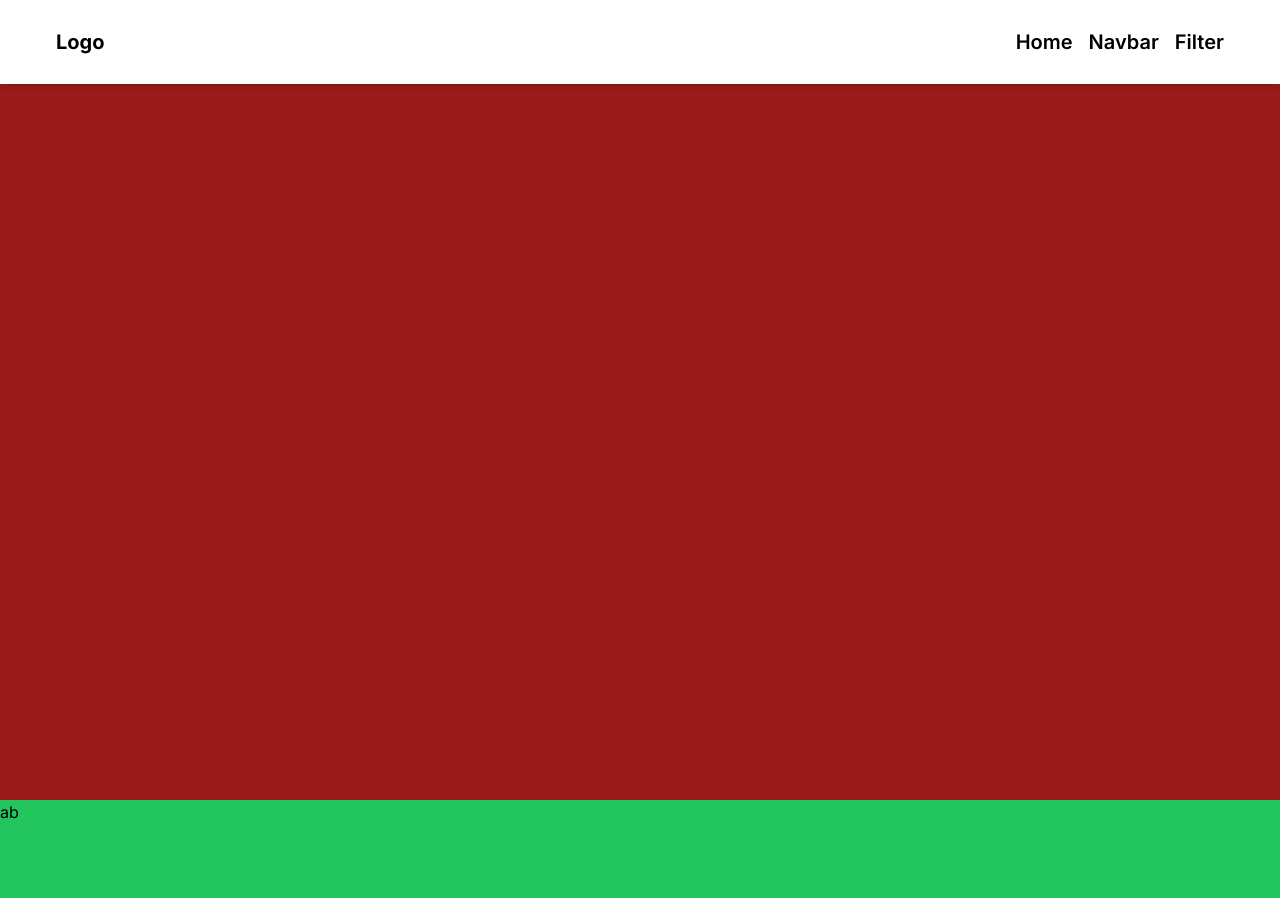
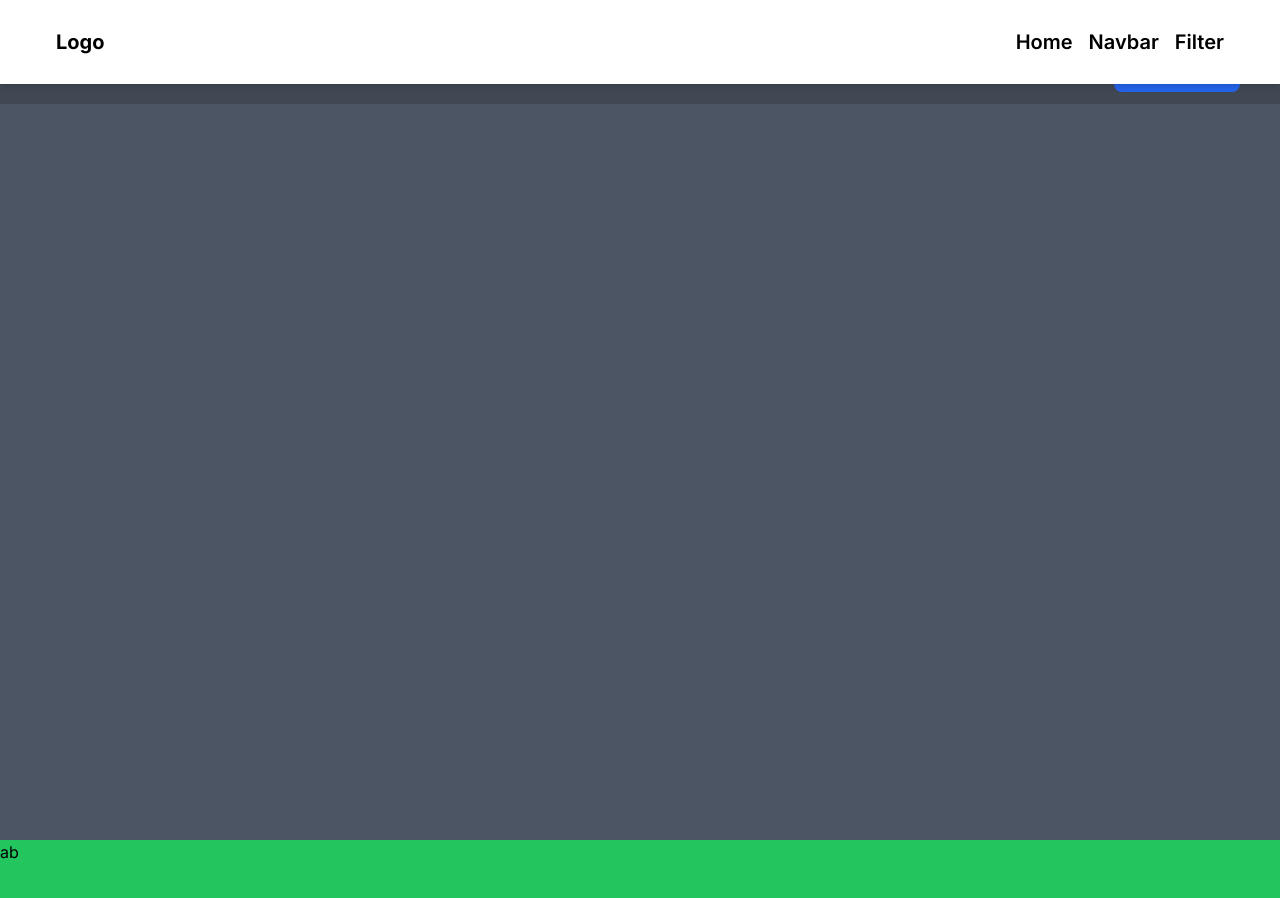
Before and after one commit to Sandeep-Luhaniwal/next-common-components, a Next.js app: page /scrollnavbar in a window 1280 px wide. Shown: the top 898 px of the page. Built offline with nearby package versions, Linux system fonts and the light colour scheme.

Commit message:
changes navbar and scrollnavbar

```diff
--- a/app/navbar/[allfolder]/page.js
+++ b/app/navbar/[allfolder]/page.js
@@ -1,11 +1,10 @@
 import DataShow from '@/src/components/allnavbar/DataShow'
-import ScrollNavBar from '@/src/components/allnavbar/ScrollNavBar'
-import Filter from '@/src/components/filter/Filter'
-import React from 'react'
+import CommonButton from '@/src/components/common/CommonButton'
 
 const page = () => {
     return (
         <div>
+            <CommonButton />
             <DataShow />
         </div>
     )
--- a/app/navbar/page.js
+++ b/app/navbar/page.js
@@ -1,9 +1,11 @@
 import NavBar from '@/src/components/allnavbar/NavBar'
+import CommonButton from '@/src/components/common/CommonButton'
 
 const page = () => {
     return (
         <div>
-            <NavBar/>
+            <CommonButton />
+            <NavBar />
         </div>
     )
 }
--- a/src/components/allnavbar/NavBar.jsx
+++ b/src/components/allnavbar/NavBar.jsx
@@ -9,7 +9,7 @@ const NavBar = () => {
 
     return (
         <>
-            <div className="bg-black mt-32">
+            <div className="bg-black">
                 <div className="max-w-[1200px] px-4 py-3 mx-auto">
                     <div className="flex text-white justify-between items-center">
                         <h1 className='text-3xl capitalize'>logo</h1>
--- a/src/components/allnavbar/ScrollNavBar.jsx
+++ b/src/components/allnavbar/ScrollNavBar.jsx
@@ -1,6 +1,7 @@
 "use client"
 import Link from 'next/link';
 import { useState, useEffect } from 'react';
+import CommonButton from '../common/CommonButton';
 
 const ScrollNavBar = () => {
     const [isOpen, setIsOpen] = useState(false);
@@ -48,7 +49,9 @@ const ScrollNavBar = () => {
                     </div>
                 </div>
             </nav>
-            <div className="min-h-screen bg-red-800">ab</div>
+            <div className="min-h-screen mt-10 bg-gray-600">
+                <CommonButton />
+            </div>
             <div className="min-h-screen bg-green-500">ab</div>
             <div className="min-h-screen bg-orange-500">ab</div>
         </>
```
